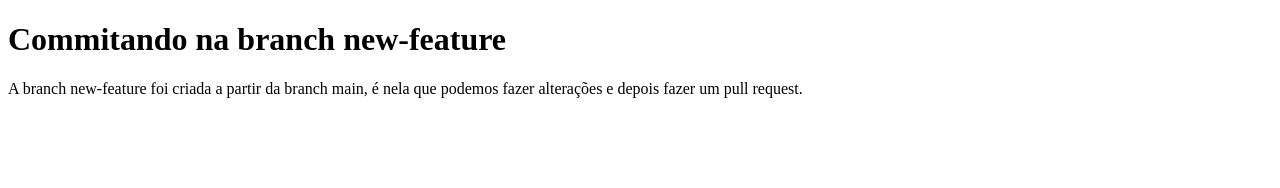
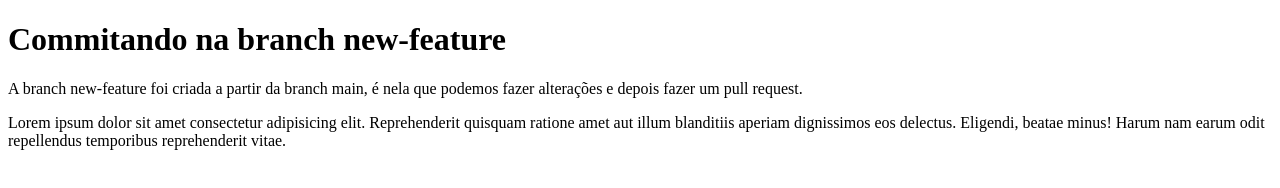
Before and after one commit to jorginhosilva/git-curso, a plain HTML site: page index.html in a window 1280 px wide. Drawn offline with Linux system fonts and the light colour scheme.

Commit message:
10º commit - Adicionei outro parágrafo no index.html

```diff
--- a/index.html
+++ b/index.html
@@ -13,5 +13,10 @@
     <p>
         A branch new-feature foi criada a partir da branch main, é nela que podemos fazer alterações e depois fazer um pull request.
     </p>
+
+    <p>
+        Lorem ipsum dolor sit amet consectetur adipisicing elit. Reprehenderit quisquam ratione amet aut illum blanditiis aperiam dignissimos eos delectus. Eligendi, beatae minus! Harum nam earum odit repellendus temporibus reprehenderit vitae.
+    </p>
+
 </body>
 </html>
```
